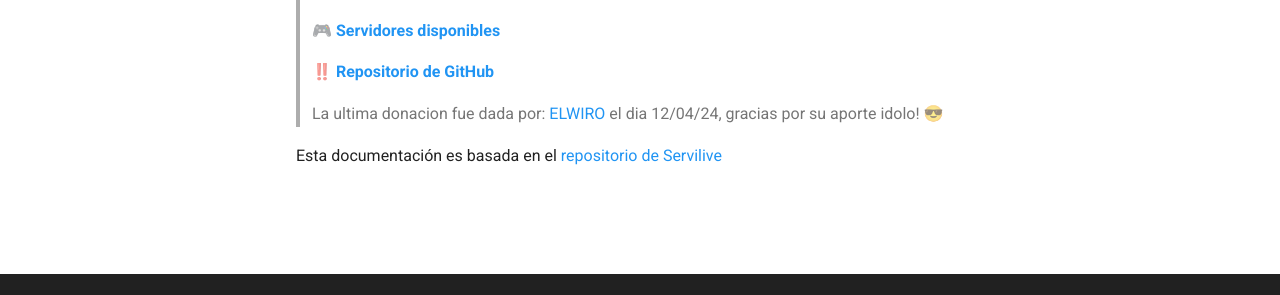
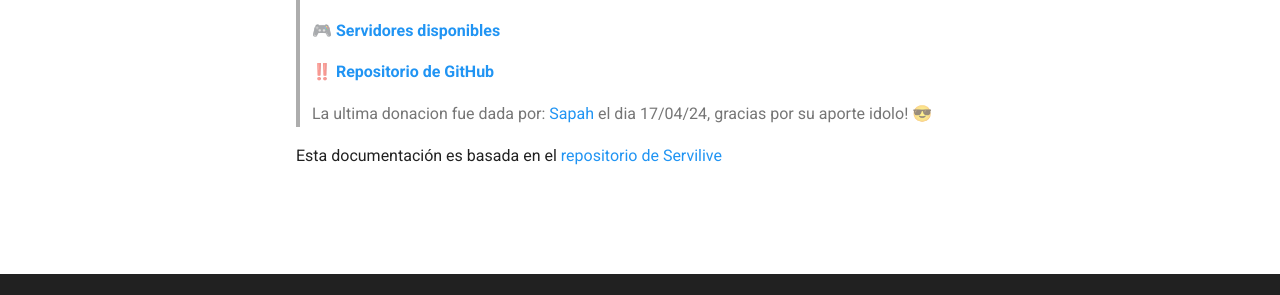
Before and after one commit to patagoniawarriors/docs, an MkDocs documentation site: the page built from docs/index.md, in a window 1280 px wide. Shown: the part 469-764 px from the top of the page. Built offline with MkDocs 1.6.1 and Material for MkDocs 9.7.7, drawn with Linux system fonts in a browser that asks for light colours.

Commit message:
10 dolares goes brrrrrrr

```diff
--- a/docs/index.md
+++ b/docs/index.md
@@ -14,6 +14,6 @@ Si encontraste alguna falla en esta pagina [avisalo por nuestro Discord](https:/
 
 > ‼️ **[Repositorio de GitHub](https://github.com/patagoniawarriors/docs)**
 
-> La ultima donacion fue dada por: [ELWIRO](https://steamcommunity.com/profiles/76561198976185468) el dia 12/04/24, gracias por su aporte idolo! 😎
+> La ultima donacion fue dada por: [Sapah]() el dia 17/04/24, gracias por su aporte idolo! 😎
 
 Esta documentación es basada en el [repositorio de Servilive](https://github.com/servilive/docs)
```
